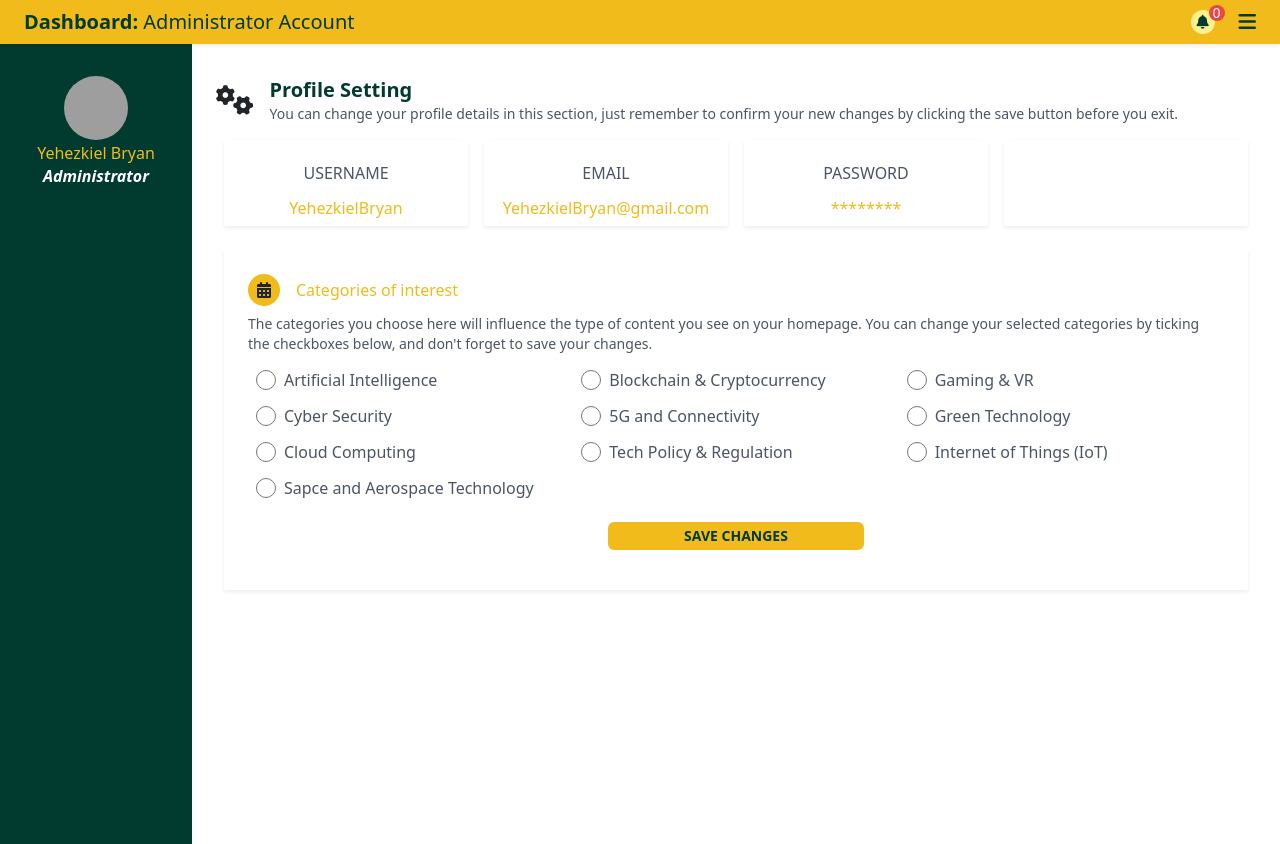
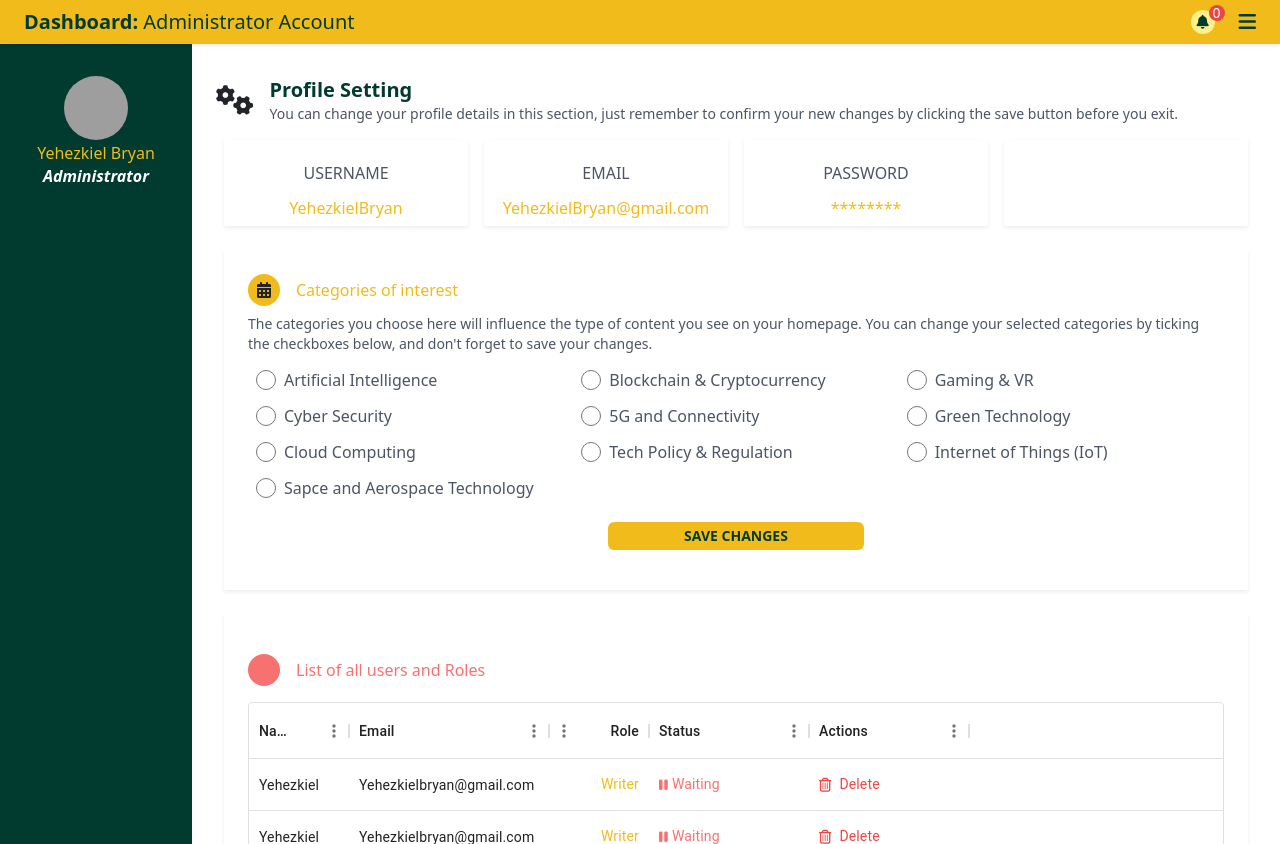
Before and after one commit to BrianBaraza23/MoringaFinalProject, a React (Create React App) app: page /dashboard in a window 1280 px wide. Built offline with nearby package versions, Linux system fonts and the light colour scheme; grey boxes are pictures that could not be loaded.

Commit message:
Add user lists section

```diff
--- a/package.json
+++ b/package.json
@@ -3,7 +3,11 @@
   "version": "0.1.0",
   "private": true,
   "dependencies": {
+    "@emotion/react": "^11.11.1",
+    "@emotion/styled": "^11.11.0",
     "@mui/icons-material": "^5.14.15",
+    "@mui/material": "^5.14.16",
+    "@mui/x-data-grid": "^6.17.0",
     "@testing-library/jest-dom": "^5.17.0",
     "@testing-library/react": "^13.4.0",
     "@testing-library/user-event": "^13.5.0",
--- /dev/null
+++ b/src/components/dashboard/Table.jsx
@@ -0,0 +1,107 @@
+import * as React from "react";
+import { DataGrid } from "@mui/x-data-grid";
+
+const columns = [
+  { field: "username", headerName: "Name", width: 100 },
+  { field: "email", headerName: "Email", width: 200 },
+  {
+    field: "role",
+    headerName: "Role",
+    type: "number",
+    width: 100,
+    renderCell: (params) => {
+      return (
+        <div>
+          {params.row.is_admin ? (
+            <h6 className='text-default-green'>Admin</h6>
+          ) : params.row.is_writer ? (
+            <h6 className='text-default-gold'>Writer</h6>
+          ) : (
+            <h6 className='text-red-400'>User</h6>
+          )}
+        </div>
+      );
+    },
+  },
+  {
+    field: "status",
+    headerName: "Status",
+    sortable: false,
+    width: 160,
+    renderCell: (params) => {
+      return (
+        <div>
+          {params.row.is_approved ? (
+            <div className='flex gap-1 items-center text-default-green'>
+              <i className='fa fa-check-circle-o' aria-hidden='true'></i>
+              <h6 className='my-auto'>Approved</h6>
+            </div>
+          ) : (
+            <div className='flex gap-1 items-center text-red-400'>
+              <i className='fa fa-pause aria-hidden'></i>
+              <h6 className='my-auto'>Waiting</h6>
+            </div>
+          )}
+        </div>
+      );
+    },
+  },
+  {
+    field: "action",
+    headerName: "Actions",
+    sortable: false,
+    width: 160,
+    renderCell: (params) => {
+      return (
+        <div className='flex gap-2 items-center text-red-500 cursor-pointer'>
+          <i class='fa fa-trash-o' aria-hidden='true'></i>
+          <h6 className='my-auto'>Delete</h6>
+        </div>
+      );
+    },
+  },
+];
+
+const rows = [
+  {
+    id: 1,
+    username: "Snow",
+    email: "johnsnow@gmail.com",
+    is_admin: true,
+    is_approved: true,
+  },
+  {
+    id: 1,
+    username: "Yehezkiel",
+    email: "Yehezkielbryan@gmail.com",
+    is_writer: true,
+    is_approved: false,
+  },
+  {
+    id: 2,
+    username: "Yehezkiel",
+    email: "Yehezkielbryan@gmail.com",
+    is_approved: true,
+    is_writer: false,
+    is_admin: false,
+  },
+];
+
+export default function ListTable() {
+  return (
+    <div>
+      <DataGrid
+        rows={rows}
+        columns={columns}
+        initialState={{
+          pagination: {
+            paginationModel: { page: 0, pageSize: 5 },
+          },
+        }}
+        pageSizeOptions={[5, 10]}
+        // checkboxSelection
+        displayRowCheckbox={false}
+      />
+    </div>
+  );
+}
--- /dev/null
+++ b/src/components/dashboard/UsersList.jsx
@@ -0,0 +1,16 @@
+import React from "react";
+import ListTable from "./Table";
+
+const UsersList = () => {
+  return (
+    <div className='text-white shadow-sm p-4 mx-2 mt-4'>
+      <div className='flex items-center gap-3 my-3'>
+        <div className='w-8 h-8 rounded-full bg-red-400 flex justify-center items-center'></div>
+        <h6 className='text-red-400 my-auto'>List of all users and Roles</h6>
+      </div>
+      <ListTable />
+    </div>
+  );
+};
+
+export default UsersList;
--- a/src/pages/Dashboard.jsx
+++ b/src/pages/Dashboard.jsx
@@ -3,6 +3,7 @@ import Sidebar from "../components/dashboard/Sidebar";
 import TopBar from "../components/dashboard/TopBar";
 import ProfileSection from "../components/dashboard/ProfileSection";
 import CategorySection from "../components/dashboard/CategorySection";
+import UsersList from "../components/dashboard/UsersList";
 
 const Dashboard = () => {
   const [isCollapsed, setIsCollapsed] = useState(false);
@@ -16,6 +17,7 @@ const Dashboard = () => {
             <div className='px-4 sm:px-6 lg:px-8 py-8 w-full max-w-9xl mx-auto'>
               <ProfileSection />
               <CategorySection />
+              <UsersList />
             </div>
           </main>
         </div>
```
Also changed, not shown: 1 other file (tests, documents, lock files or other folders).
